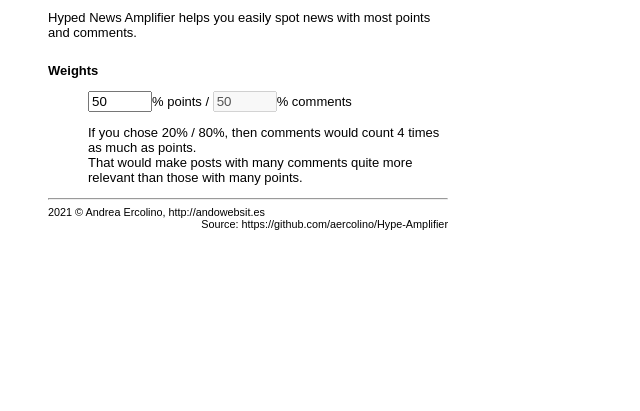
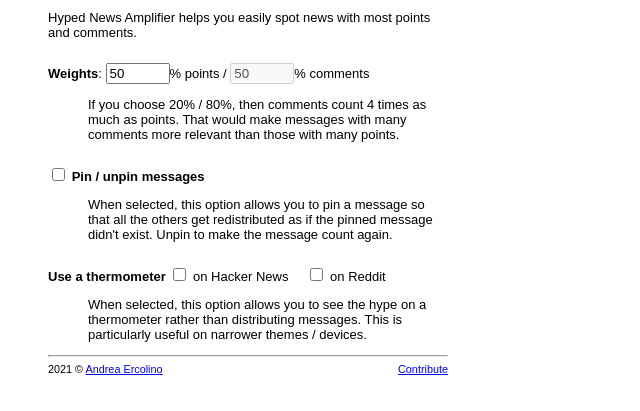
Before and after one commit to aercolino/Hype-Amplifier, a browser extension: page options.html in a window 1280 px wide. Shown: the part 63-474 px from the top of the page, without its empty margins (0-640 px from the left). Drawn offline with Linux system fonts and the light colour scheme.

Commit message:
Add options to pin/unpin and to use a thermometer

```diff
--- a/options.html
+++ b/options.html
@@ -32,9 +32,7 @@
         </p>
 
         <dl>
-            <dt><strong>Weights</strong></dt>
-            <dd>
-                <p>
+            <dt><strong>Weights</strong>:
                 <input id="points_weight"
                        type="number"
                        value="50"
@@ -47,9 +45,32 @@
                        min="0"
                        max="100"
                        disabled>% comments
+            </dt>
+            <dd>
+                <p>
+                    If you choose 20% / 80%, then comments count 4 times as much as points.
+                    That would make messages with many comments more relevant than those with many points.
                 </p>
-                <p>If you chose 20% / 80%, then comments would count 4 times as much as points.<br>
-                    That would make posts with many comments quite more relevant than those with many points.
+            </dd>
+            <dt>
+                <input type="checkbox"> <strong>Pin / unpin messages</strong>
+            </dt>
+            <dd>
+                <p>
+                    When selected, this option allows you to pin a message so that all the others get
+                    redistributed as if the pinned message didn't exist. Unpin to make the message count again.
+                </p>
+            </dd>
+            <dt>
+                <strong>Use a thermometer</strong>
+                    <input type="checkbox"> on Hacker News
+                    &NonBreakingSpace;&NonBreakingSpace;&NonBreakingSpace;
+                    <input type="checkbox"> on Reddit
+            </dt>
+            <dd>
+                <p>
+                    When selected, this option allows you to see the hype on a thermometer rather than distributing messages.
+                    This is particularly useful on narrower themes / devices.
                 </p>
             </dd>
         </dl>
@@ -59,8 +80,8 @@
     <hr>
 
     <div class="smaller">
-        <div style="float: left;">2021 &copy; Andrea Ercolino, http://andowebsit.es</div>
-        <div style="float: right;">Source: https://github.com/aercolino/Hype-Amplifier</div>
+        <div style="float: left;">2021 &copy; <a href="http://mondotondo.com">Andrea Ercolino</a></div>
+        <div style="float: right;"><a href="https://github.com/aercolino/Hype-Amplifier">Contribute</a></div>
     </div>
 </body>
 
```
Lines whose indentation alone changed are shown as unchanged.
